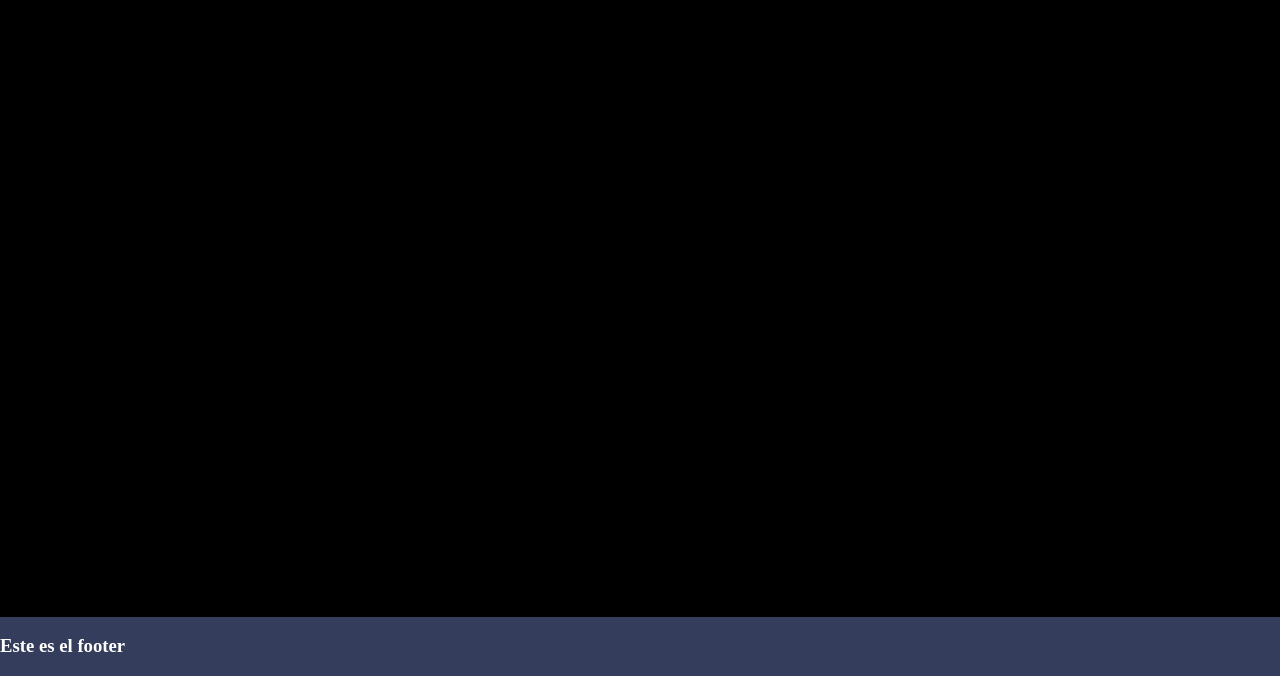
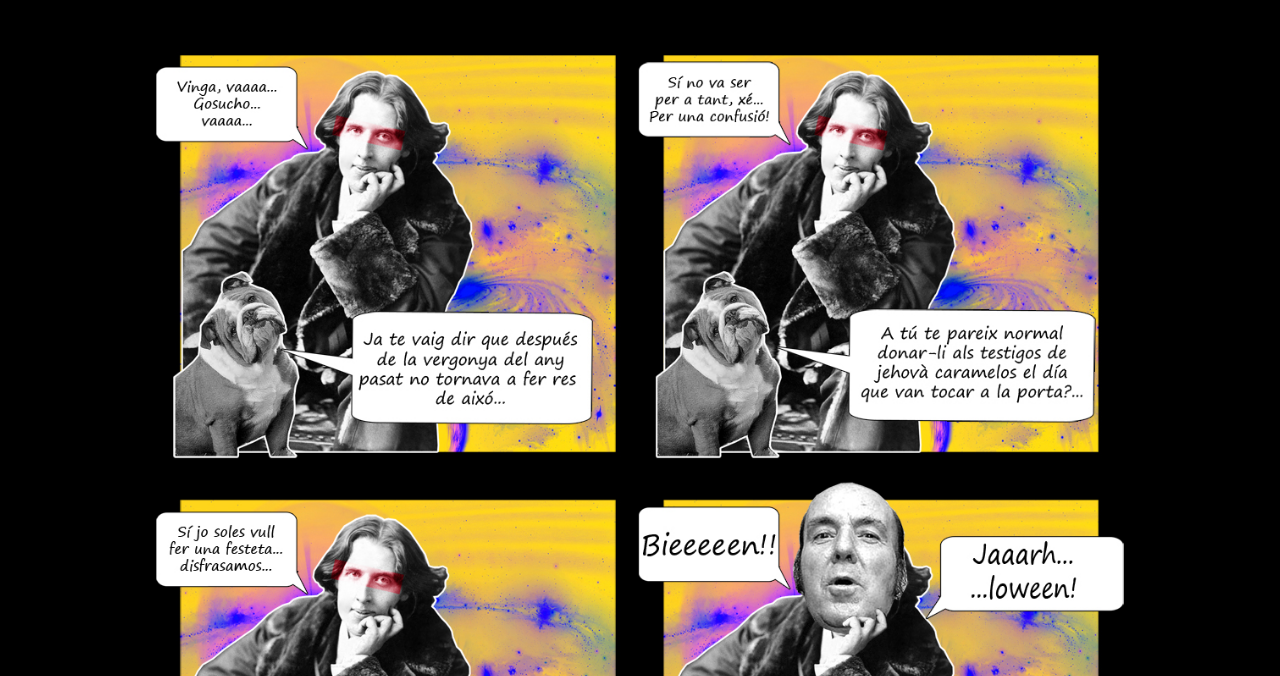
Before and after one commit to PedroPerezDev/gosucho, a plain HTML site: page front/index.html in a window 1280 px wide. Shown: the part 124-800 px from the top of the page. Drawn offline with Linux system fonts and the light colour scheme.

Commit message:
implementado rudimentario sistema fotos

```diff
--- a/front/index.html
+++ b/front/index.html
@@ -24,7 +24,13 @@
   </div>
 </header>
 
-    <main id="main"></main>
+    <main id="main">
+    <div class="contenedor">
+      <div class="imagen">
+        <img src="../front/assets/images/Oscar17.jpg" alt="" >
+      </div>
+    </div>
+    </main>
 
     <footer>
       <h3>Este es el footer</h3>
--- a/front/styles.css
+++ b/front/styles.css
@@ -107,6 +107,17 @@ header {
 /***** end switch modo oscuro  *****/
 
 
+
+/***** start main ******/
+.imagen img {
+  width: 100%; /* o cualquier valor como 300px, 50vw, etc. */
+  height: auto; /* para mantener proporción */
+  max-width: 1000px; /* opcional, para limitar tamaño */
+  display: block;
+  margin: 0 auto; /* centrar imagen */
+}
+/***** end main *******/
+
 /***** start footer ****/
 footer{
     background-color: #343d5b;
```
Also changed, not shown: front/assets/images/Oscar17.jpg (added).
